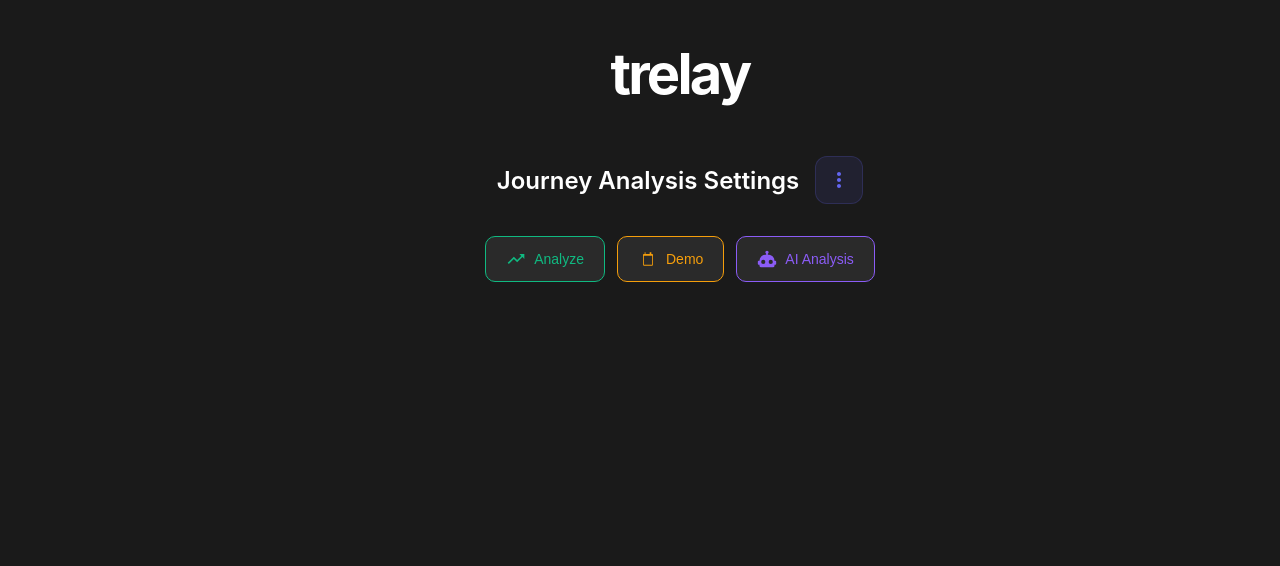
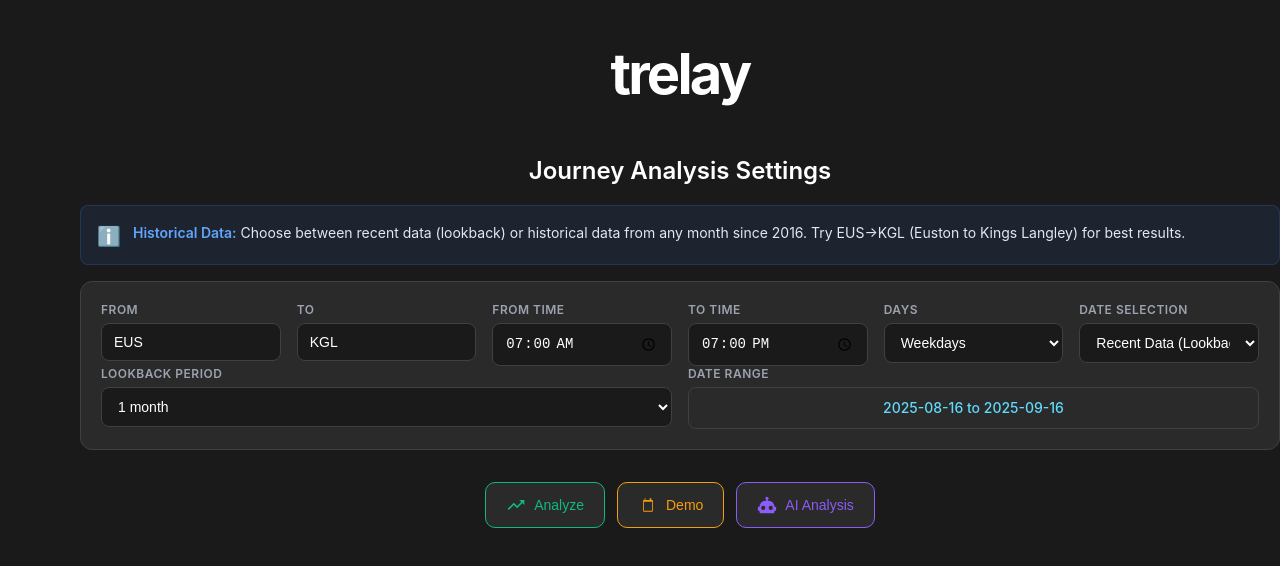
Before and after one commit to JSh4w/hackathon, a React (Create React App) app in the folder frontend/: page / in a window 1280 px wide. Shown: the top 566 px of the page. Built offline with nearby package versions, Linux system fonts and the light colour scheme.

Commit message:
Feat : version 1.0.0

```diff
--- a/frontend/src/App.css
+++ b/frontend/src/App.css
@@ -80,13 +80,43 @@
   transform: translateY(-2px);
 }
 
+/* Data Source Notice */
+.data-notice {
+  display: flex;
+  align-items: flex-start;
+  gap: 12px;
+  background: rgba(59, 130, 246, 0.1);
+  border: 1px solid rgba(59, 130, 246, 0.2);
+  border-radius: 8px;
+  padding: 16px;
+  margin-top: 16px;
+  margin-bottom: 16px;
+}
+
+.notice-icon {
+  font-size: 1.2rem;
+  flex-shrink: 0;
+  margin-top: 2px;
+}
+
+.notice-text {
+  color: #e2e8f0;
+  font-size: 0.875rem;
+  line-height: 1.5;
+}
+
+.notice-text strong {
+  color: #60a5fa;
+  font-weight: 600;
+}
+
 /* Advanced Options */
 .advanced-options {
   background: #2a2a2a;
   border: 1px solid #404040;
   border-radius: 12px;
   padding: 20px;
-  margin-top: 16px;
+  margin-top: 0;
   animation: slideDown 0.3s ease-out;
 }
 
@@ -136,6 +166,65 @@
 .form-field select option {
   background: #2a2a2a;
   color: #ffffff;
+}
+
+.date-display {
+  padding: 10px 12px;
+  background: #2a2a2a;
+  border: 1px solid #404040;
+  border-radius: 8px;
+  color: #61dafb;
+  font-size: 14px;
+  font-weight: 500;
+  text-align: center;
+  min-height: 20px;
+  display: flex;
+  align-items: center;
+  justify-content: center;
+}
+
+/* Loading Progress */
+.loading-progress {
+  margin: 24px 0;
+  padding: 20px;
+  background: rgba(97, 218, 251, 0.1);
+  border: 1px solid rgba(97, 218, 251, 0.3);
+  border-radius: 12px;
+  text-align: center;
+}
+
+.progress-content {
+  display: flex;
+  flex-direction: column;
+  align-items: center;
+  gap: 12px;
+}
+
+.spinner {
+  width: 24px;
+  height: 24px;
+  border: 3px solid rgba(97, 218, 251, 0.3);
+  border-top: 3px solid #61dafb;
+  border-radius: 50%;
+  animation: spin 1s linear infinite;
+}
+
+@keyframes spin {
+  0% { transform: rotate(0deg); }
+  100% { transform: rotate(360deg); }
+}
+
+.progress-text {
+  color: #61dafb;
+  font-weight: 500;
+  font-size: 16px;
+}
+
+.progress-warning {
+  color: #fbbf24;
+  font-size: 14px;
+  font-style: italic;
+  margin-top: 8px;
 }
 
 /* Action Buttons */
--- a/frontend/src/App.js
+++ b/frontend/src/App.js
@@ -26,42 +26,98 @@
   const [error, setError] = useState(null);
   const [aiAnalysis, setAiAnalysis] = useState(null);
   const [aiLoading, setAiLoading] = useState(false);
-  const [showAdvanced, setShowAdvanced] = useState(false);
+  const [showAdvanced, setShowAdvanced] = useState(true);
+  const [loadingProgress, setLoadingProgress] = useState(null);
 
-  // Form state
-  const [fromLocation, setFromLocation] = useState('PAD');
-  const [toLocation, setToLocation] = useState('HAV');
+  // Form state - using EUS→KGL (Euston to Kings Langley) from working simple endpoint
+  const [fromLocation, setFromLocation] = useState('EUS');
+  const [toLocation, setToLocation] = useState('KGL');
   const [fromTime, setFromTime] = useState('0700');
   const [toTime, setToTime] = useState('1900');
   const [days, setDays] = useState('WEEKDAY');
+  const [dateMode, setDateMode] = useState('lookback'); // 'lookback' or 'specific'
   const [lookback, setLookback] = useState('1M'); // 1W, 1M, 2M, 3M
+  const [startYear, setStartYear] = useState(new Date().getFullYear());
+  const [startMonth, setStartMonth] = useState(new Date().getMonth() + 1);
+  const [endYear, setEndYear] = useState(new Date().getFullYear());
+  const [endMonth, setEndMonth] = useState(new Date().getMonth() + 1);
 
-  // Calculate date range based on selected lookback window
-  const getDateRangeForLookback = () => {
+  // Generate year options from 2016 to current year
+  const generateYearOptions = () => {
+    const currentYear = new Date().getFullYear();
+    const years = [];
+    for (let year = 2016; year <= currentYear; year++) {
+      years.push(year);
+    }
+    return years;
+  };
+
+  // Generate month options
+  const monthOptions = [
+    { value: 1, label: 'January' },
+    { value: 2, label: 'February' },
+    { value: 3, label: 'March' },
+    { value: 4, label: 'April' },
+    { value: 5, label: 'May' },
+    { value: 6, label: 'June' },
+    { value: 7, label: 'July' },
+    { value: 8, label: 'August' },
+    { value: 9, label: 'September' },
+    { value: 10, label: 'October' },
+    { value: 11, label: 'November' },
+    { value: 12, label: 'December' }
+  ];
+
+  // Calculate date range based on selected mode
+  const getDateRange = () => {
+    if (dateMode === 'lookback') {
+      // Use recent data for lookback
       const now = new Date();
-    const end = new Date(Date.UTC(now.getFullYear(), now.getMonth(), now.getDate()));
+      const end = new Date(now);
       let start = new Date(end);
+
       if (lookback === '1W') {
-      start.setUTCDate(start.getUTCDate() - 7);
+        start.setDate(start.getDate() - 7);
       } else if (lookback === '1M') {
-      start.setUTCMonth(start.getUTCMonth() - 1);
+        start.setMonth(start.getMonth() - 1);
       } else if (lookback === '2M') {
-      start.setUTCMonth(start.getUTCMonth() - 2);
+        start.setMonth(start.getMonth() - 2);
       } else if (lookback === '3M') {
-      start.setUTCMonth(start.getUTCMonth() - 3);
+        start.setMonth(start.getMonth() - 3);
       }
+
       const fromDate = start.toISOString().split('T')[0];
       const toDate = end.toISOString().split('T')[0];
       return { fromDate, toDate };
+    } else {
+      // Use specific date range
+      const startDate = new Date(startYear, startMonth - 1, 1);
+      const endDate = new Date(endYear, endMonth, 0); // Last day of the month
+
+      const fromDate = startDate.toISOString().split('T')[0];
+      const toDate = endDate.toISOString().split('T')[0];
+      return { fromDate, toDate };
+    }
   };
 
   const fetchJourneyAnalysis = async () => {
     setLoading(true);
     setError(null);
     setAiAnalysis(null);
+    setLoadingProgress("Initializing request...");
 
     try {
-      const { fromDate, toDate } = getDateRangeForLookback();
+      const { fromDate, toDate } = getDateRange();
+
+      // Show warning for potentially long request
+      const dateRange = new Date(toDate) - new Date(fromDate);
+      const daysDiff = Math.ceil(dateRange / (1000 * 60 * 60 * 24));
+
+      if (daysDiff > 7) {
+        setLoadingProgress(`Analyzing ${daysDiff} days of data - this may take up to 3 minutes...`);
+      } else {
+        setLoadingProgress("Fetching service data...");
+      }
 
       const requestBody = {
         from_loc: fromLocation,
@@ -72,6 +128,8 @@
         to_date: toDate,
         days: days
       };
+
+      setLoadingProgress("Sending request to backend...");
 
       const response = await fetch('http://localhost:8000/api/v1/journey-analysis', {
         method: 'POST',
@@ -85,8 +143,10 @@
         throw new Error(`HTTP error! status: ${response.status}`);
       }
 
+      setLoadingProgress("Processing response data...");
       const data = await response.json();
       setHistogramData(data);
+      setLoadingProgress(null);
 
       // Scroll to results after data is loaded
       setTimeout(() => {
@@ -99,6 +159,7 @@
       setError(`Failed to fetch data: ${err.message}`);
     } finally {
       setLoading(false);
+      setLoadingProgress(null);
     }
   };
 
@@ -133,6 +194,7 @@
   const fetchAiAnalysis = async () => {
     setAiLoading(true);
     setError(null);
+    setLoadingProgress("Generating AI analysis...");
 
     try {
       const response = await fetch('http://localhost:8000/api/v1/ai-analysis', {
@@ -161,6 +223,7 @@
       setError(`Failed to fetch AI analysis: ${err.message}`);
     } finally {
       setAiLoading(false);
+      setLoadingProgress(null);
     }
   };
 
@@ -250,22 +313,22 @@
             <h1>trelay</h1>
           </div>
 
-          {/* Main Interface - Three Dot Dropdown */}
+          {/* Main Interface - Advanced Options Always Visible */}
           <div className="main-interface">
             <div className="interface-header">
               <h2>Journey Analysis Settings</h2>
-              <button
-                className="dropdown-toggle"
-                onClick={() => setShowAdvanced(!showAdvanced)}
-              >
-                <svg viewBox="0 0 24 24" width="24" height="24">
-                  <path fill="currentColor" d="M12 8c1.1 0 2-.9 2-2s-.9-2-2-2-2 .9-2 2 .9 2 2 2zm0 2c-1.1 0-2 .9-2 2s.9 2 2 2 2-.9 2-2-.9-2-2-2zm0 6c-1.1 0-2 .9-2 2s.9 2 2 2 2-.9 2-2-.9-2-2-2z"/>
-                </svg>
-              </button>
             </div>
 
-            {/* Advanced Options - Now Main Interface */}
-            {showAdvanced && (
+            {/* Data Source Notice */}
+            <div className="data-notice">
+              <div className="notice-icon">ℹ️</div>
+              <div className="notice-text">
+                <strong>Historical Data:</strong> Choose between recent data (lookback) or historical data from any month since 2016.
+                Try EUS→KGL (Euston to Kings Langley) for best results.
+              </div>
+            </div>
+
+            {/* Advanced Options - Always Visible */}
             <div className="advanced-options">
                 <div className="form-grid">
                   <div className="form-field">
@@ -274,7 +337,7 @@
                       type="text"
                       value={fromLocation}
                       onChange={(e) => setFromLocation(e.target.value.toUpperCase())}
-                      placeholder="PAD"
+                      placeholder="EUS"
                       maxLength="3"
                     />
                   </div>
@@ -284,7 +347,7 @@
                       type="text"
                       value={toLocation}
                       onChange={(e) => setToLocation(e.target.value.toUpperCase())}
-                      placeholder="HAV"
+                      placeholder="KGL"
                       maxLength="3"
                     />
                   </div>
@@ -313,7 +376,19 @@
                     </select>
                   </div>
                   <div className="form-field">
-                    <label>Lookback</label>
+                    <label>Date Selection</label>
+                    <select value={dateMode} onChange={(e) => setDateMode(e.target.value)}>
+                      <option value="lookback">Recent Data (Lookback)</option>
+                      <option value="specific">Historical Data (Specific)</option>
+                    </select>
+                  </div>
+                </div>
+
+                {/* Date Range Controls */}
+                {dateMode === 'lookback' ? (
+                  <div className="form-grid">
+                    <div className="form-field">
+                      <label>Lookback Period</label>
                       <select value={lookback} onChange={(e) => setLookback(e.target.value)}>
                         <option value="1W">1 week</option>
                         <option value="1M">1 month</option>
@@ -321,9 +396,62 @@
                         <option value="3M">3 months</option>
                       </select>
                     </div>
+                    <div className="form-field">
+                      <label>Date Range</label>
+                      <div className="date-display">
+                        {(() => {
+                          const { fromDate, toDate } = getDateRange();
+                          return `${fromDate} to ${toDate}`;
+                        })()}
+                      </div>
+                    </div>
+                  </div>
+                ) : (
+                  <div className="form-grid">
+                    <div className="form-field">
+                      <label>Start Year</label>
+                      <select value={startYear} onChange={(e) => setStartYear(parseInt(e.target.value))}>
+                        {generateYearOptions().map(year => (
+                          <option key={year} value={year}>{year}</option>
+                        ))}
+                      </select>
+                    </div>
+                    <div className="form-field">
+                      <label>Start Month</label>
+                      <select value={startMonth} onChange={(e) => setStartMonth(parseInt(e.target.value))}>
+                        {monthOptions.map(month => (
+                          <option key={month.value} value={month.value}>{month.label}</option>
+                        ))}
+                      </select>
+                    </div>
+                    <div className="form-field">
+                      <label>End Year</label>
+                      <select value={endYear} onChange={(e) => setEndYear(parseInt(e.target.value))}>
+                        {generateYearOptions().map(year => (
+                          <option key={year} value={year}>{year}</option>
+                        ))}
+                      </select>
+                    </div>
+                    <div className="form-field">
+                      <label>End Month</label>
+                      <select value={endMonth} onChange={(e) => setEndMonth(parseInt(e.target.value))}>
+                        {monthOptions.map(month => (
+                          <option key={month.value} value={month.value}>{month.label}</option>
+                        ))}
+                      </select>
+                    </div>
+                    <div className="form-field">
+                      <label>Date Range</label>
+                      <div className="date-display">
+                        {(() => {
+                          const { fromDate, toDate } = getDateRange();
+                          return `${fromDate} to ${toDate}`;
+                        })()}
+                      </div>
                     </div>
                   </div>
                 )}
+            </div>
           </div>
 
           {/* Action Buttons */}
@@ -361,6 +489,23 @@
               {aiLoading ? 'Processing...' : 'AI Analysis'}
             </button>
           </div>
+
+          {/* Loading Progress Display */}
+          {loadingProgress && (
+            <div className="loading-progress">
+              <div className="progress-content">
+                <div className="spinner"></div>
+                <div className="progress-text">
+                  {loadingProgress}
+                </div>
+                {loadingProgress.includes("3 minutes") && (
+                  <div className="progress-warning">
+                    ⚠️ Large date ranges require processing many individual journey records
+                  </div>
+                )}
+              </div>
+            </div>
+          )}
 
           {/* Error Display */}
           {error && (
```
Also changed, not shown: 2 other files (tests, documents, lock files or other folders). Lines whose indentation alone changed are shown as unchanged.
